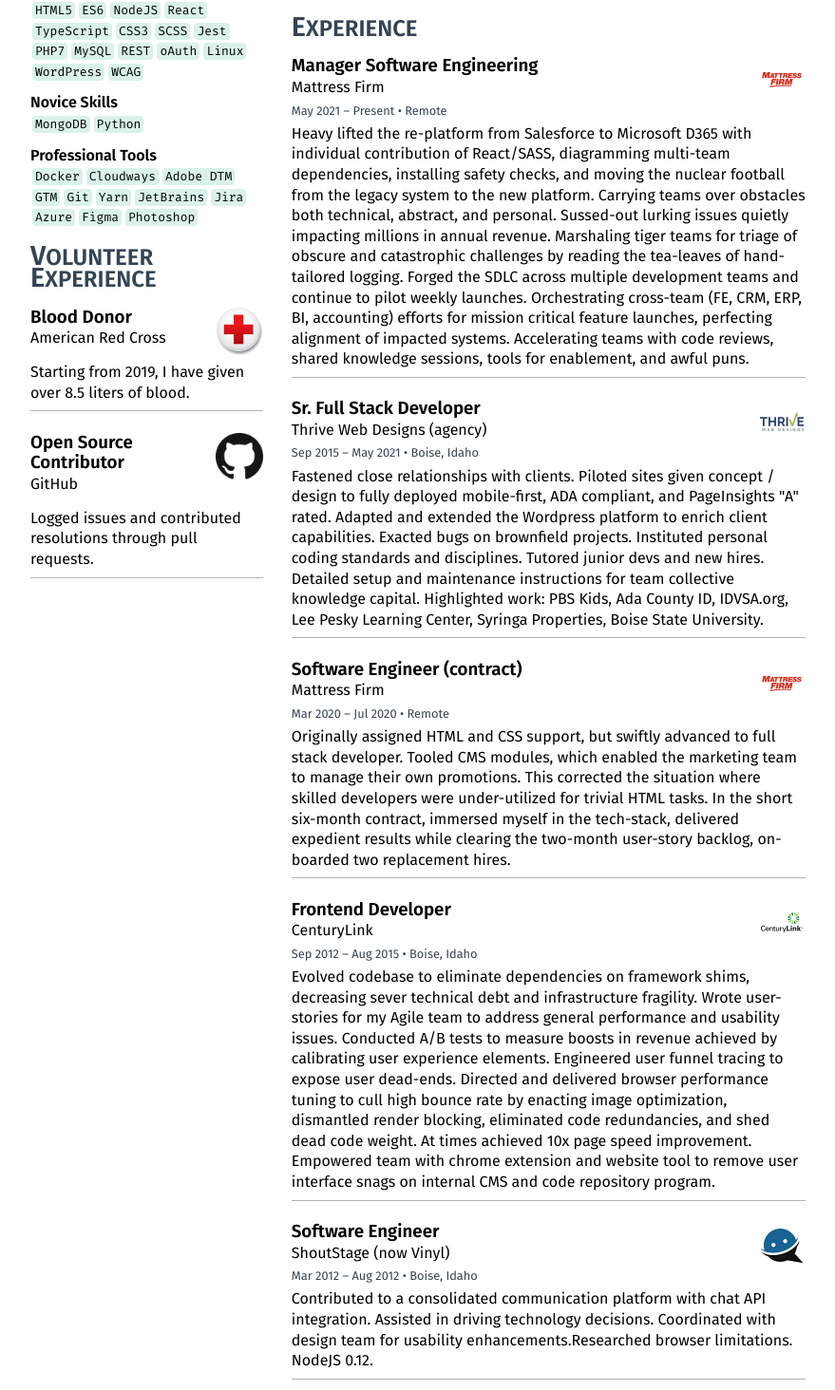
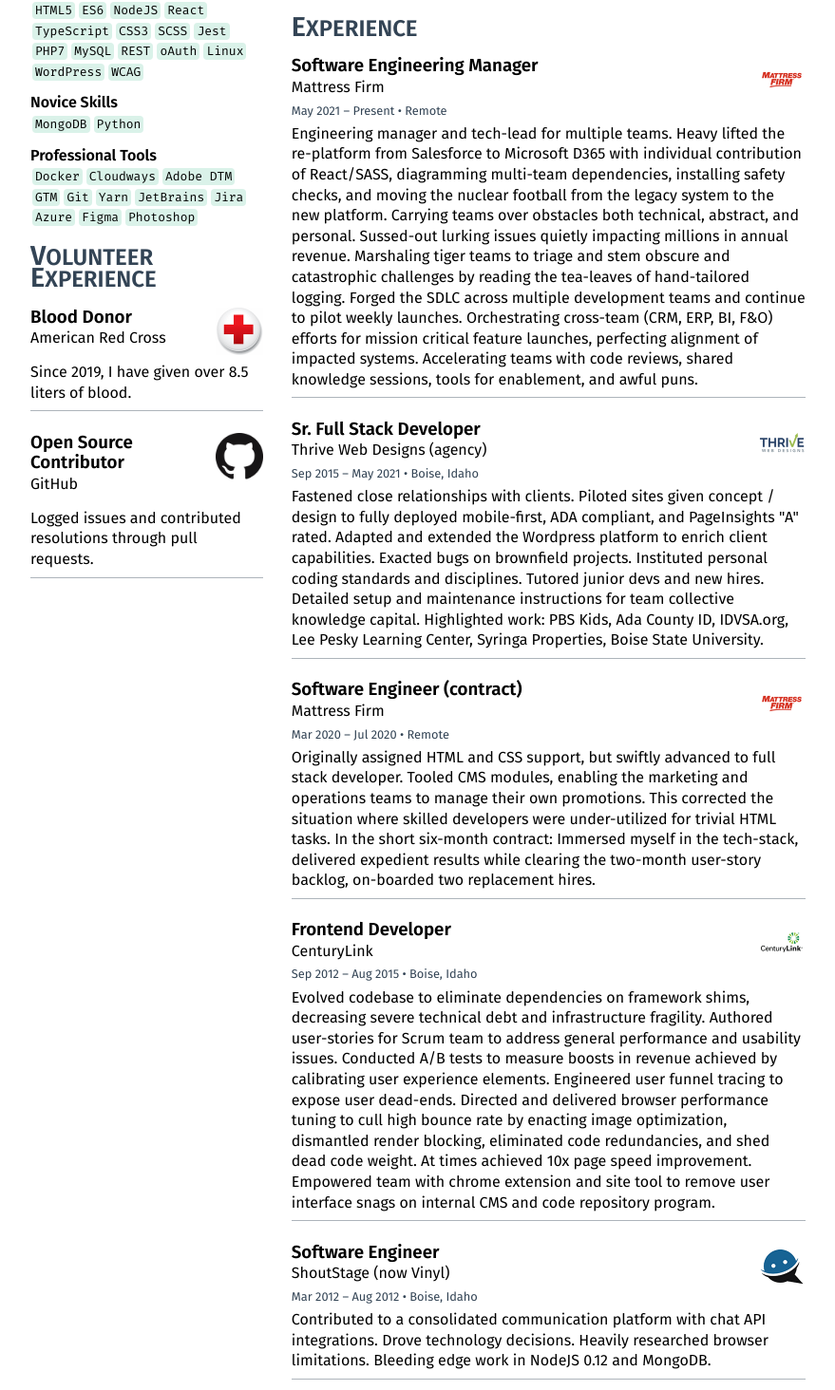
Before and after one commit to hahn208/resume-react, a React (Create React App) app: page / in a window 1280 px wide. Shown: the part 426-1890 px from the top of the page at 95% size, without its empty margins (200-1079 px from the left). Built offline with nearby package versions, Linux system fonts and the light colour scheme.

Commit message:
Fixed some typos, tailored some job descriptions.

```diff
--- a/src/App.tsx
+++ b/src/App.tsx
@@ -21,9 +21,9 @@
     {
         'title' : 'Mattress Firm',
         'logo' : 'mattressfirm.png',
-        'position' : 'Manager Software Engineering',
+        'position' : 'Software Engineering Manager',
         'stint' : 'May 2021 – Present • Remote',
-        'details' : 'Heavy lifted the re-platform from Salesforce to Microsoft D365 with individual contribution of React/SASS, diagramming multi-team dependencies, installing safety checks, and moving the nuclear football from the legacy system to the new platform. Carrying teams over obstacles both technical, abstract, and personal. Sussed-out lurking issues quietly impacting millions in annual revenue. Marshaling tiger teams for triage of obscure and catastrophic challenges by reading the tea-leaves of hand-tailored logging. Forged the SDLC across multiple development teams and continue to pilot weekly launches. Orchestrating cross-team (FE, CRM, ERP, BI, accounting) efforts for mission critical feature launches, perfecting alignment of impacted systems. Accelerating teams with code reviews, shared knowledge sessions, tools for enablement, and awful puns.',
+        'details' : 'Engineering manager and tech-lead for multiple teams. Heavy lifted the re-platform from Salesforce to Microsoft D365 with individual contribution of React/SASS, diagramming multi-team dependencies, installing safety checks, and moving the nuclear football from the legacy system to the new platform. Carrying teams over obstacles both technical, abstract, and personal. Sussed-out lurking issues quietly impacting millions in annual revenue. Marshaling tiger teams to triage and stem obscure and catastrophic challenges by reading the tea-leaves of hand-tailored logging. Forged the SDLC across multiple development teams and continue to pilot weekly launches. Orchestrating cross-team (CRM, ERP, BI, F&O) efforts for mission critical feature launches, perfecting alignment of impacted systems. Accelerating teams with code reviews, shared knowledge sessions, tools for enablement, and awful puns.',
         'forceWidow': false
     },
     {
@@ -39,15 +39,15 @@
         'logo' : 'mattressfirm.png',
         'position' : 'Software Engineer (contract)',
         'stint' : 'Mar 2020 – Jul 2020 • Remote',
-        'details' : 'Originally assigned HTML and CSS support, but swiftly advanced to full stack developer. Tooled CMS modules, which enabled the marketing team to manage their own promotions. This corrected the situation where skilled developers were under-utilized for trivial HTML tasks. In the short six-month contract, immersed myself in the tech-stack, delivered expedient results while clearing the two-month user-story backlog, on-boarded two replacement hires.',
-        'forceWidow': true
+        'details' : 'Originally assigned HTML and CSS support, but swiftly advanced to full stack developer. Tooled CMS modules, enabling the marketing and operations teams to manage their own promotions. This corrected the situation where skilled developers were under-utilized for trivial HTML tasks. In the short six-month contract: Immersed myself in the tech-stack, delivered expedient results while clearing the two-month user-story backlog, on-boarded two replacement hires.',
+        'forceWidow': false
     },
     {
         'title' : 'CenturyLink',
         'logo' : 'centurylink.png',
         'position' : 'Frontend Developer',
         'stint' : 'Sep 2012 – Aug 2015 • Boise, Idaho',
-        'details' : 'Evolved codebase to eliminate dependencies on framework shims, decreasing sever technical debt and infrastructure fragility. Wrote user-stories for my Agile team to address general performance and usability issues. Conducted A/B tests to measure boosts in revenue achieved by calibrating user experience elements. Engineered user funnel tracing to expose user dead-ends. Directed and delivered browser performance tuning to cull high bounce rate by enacting image optimization, dismantled render blocking, eliminated code redundancies, and shed dead code weight. At times achieved 10x page speed improvement. Empowered team with chrome extension and website tool to remove user interface snags on internal CMS and code repository program.',
+        'details' : 'Evolved codebase to eliminate dependencies on framework shims, decreasing severe technical debt and infrastructure fragility. Authored user-stories for Scrum team to address general performance and usability issues. Conducted A/B tests to measure boosts in revenue achieved by calibrating user experience elements. Engineered user funnel tracing to expose user dead-ends. Directed and delivered browser performance tuning to cull high bounce rate by enacting image optimization, dismantled render blocking, eliminated code redundancies, and shed dead code weight. At times achieved 10x page speed improvement. Empowered team with chrome extension and site tool to remove user interface snags on internal CMS and code repository program.',
         'forceWidow': false
     },
     {
@@ -55,7 +55,7 @@
         'logo' : 'shoutstage.png',
         'position' : 'Software Engineer',
         'stint' : 'Mar 2012 – Aug 2012 • Boise, Idaho',
-        'details' : 'Contributed to a consolidated communication platform with chat API integration. Assisted in driving technology decisions. Coordinated with design team for usability enhancements.Researched browser limitations. NodeJS 0.12.',
+        'details' : 'Contributed to a consolidated communication platform with chat API integrations. Drove technology decisions. Heavily researched browser limitations. Bleeding edge work in NodeJS 0.12 and MongoDB.',
         'forceWidow': false
     },
     {
@@ -74,7 +74,7 @@
         'logo': 'redcross.png',
         'position': 'Blood Donor',
         'stint': '',
-        'details': 'Starting from 2019, I have given over 8.5 liters of blood.',
+        'details': 'Since 2019, I have given over 8.5 liters of blood.',
         'forceWidow': false
     },
     {
```
Also changed, not shown: 1 other file (tests, documents, lock files or other folders).
